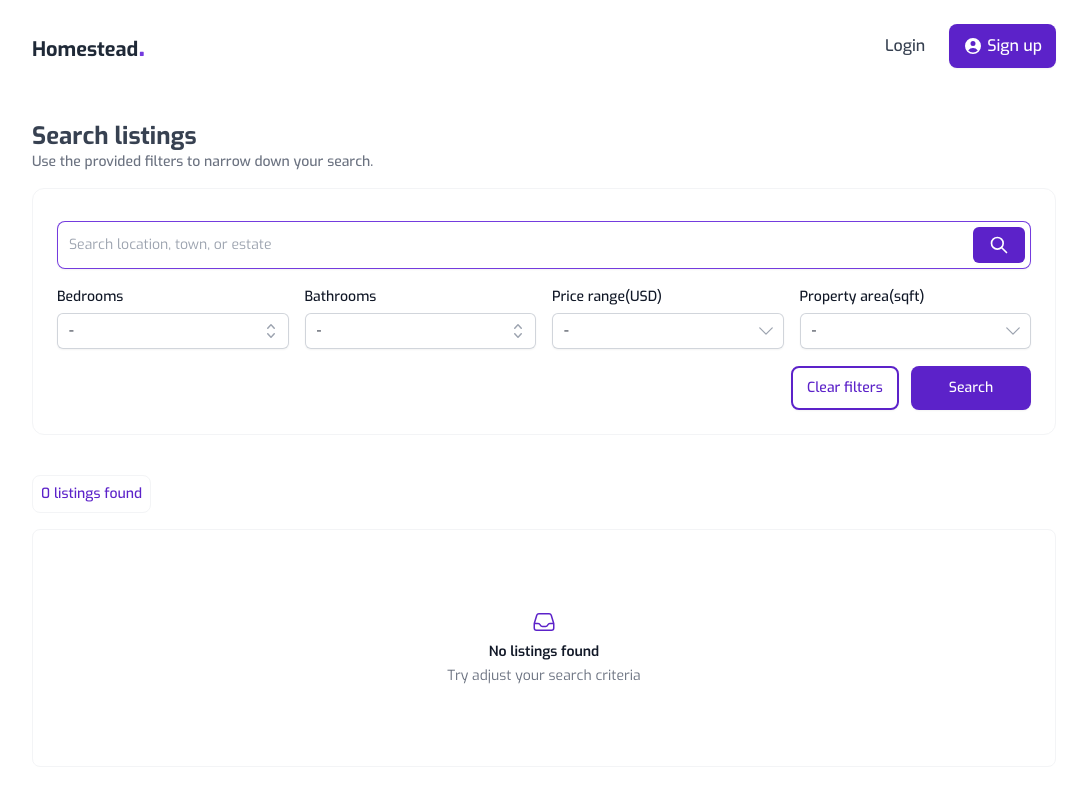
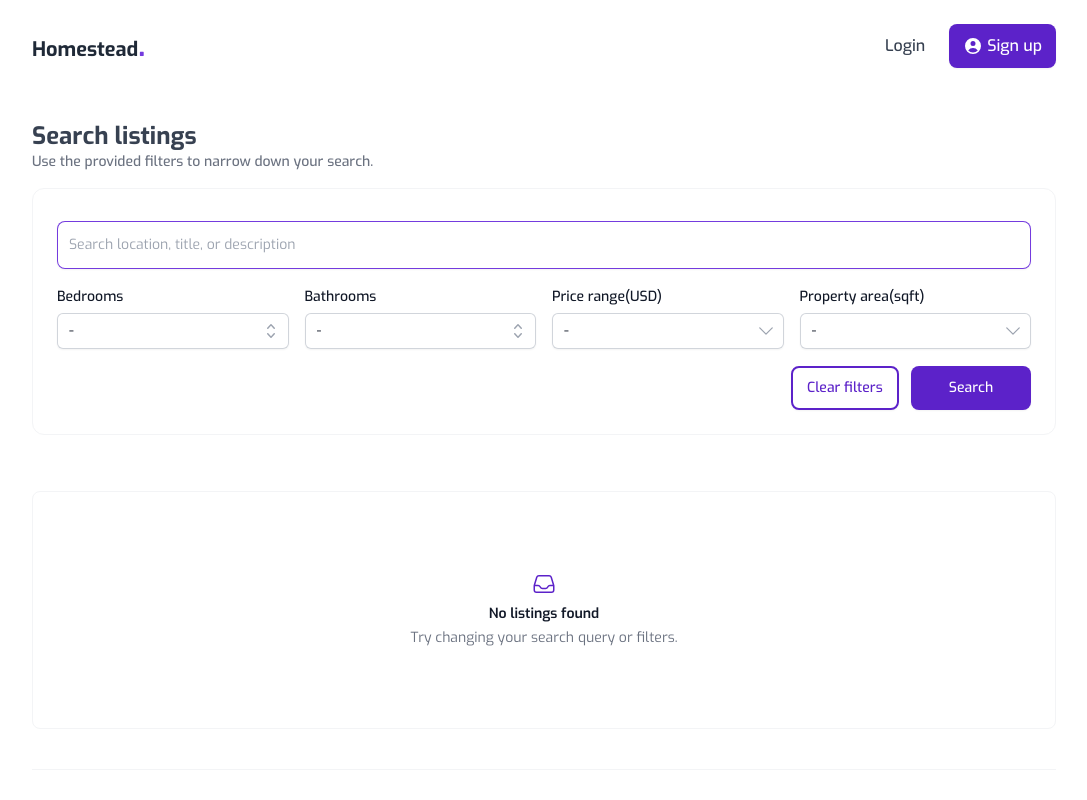
Before and after one commit to jillo-abdullahi/homestead, a Next.js app: page /search-listings in a window 1280 px wide. Shown: the top 800 px of the page, without its empty margins (96-1183 px from the left). Built offline with nearby package versions, Linux system fonts and the light colour scheme.

Commit message:
implement search and filter query - use a single component for search results - update pagination for both home and search page

```diff
--- a/src/components/listingDetails/ListingsEmptyState.tsx
+++ b/src/components/listingDetails/ListingsEmptyState.tsx
@@ -12,15 +12,21 @@ interface ListingsEmptyStateProps {
   descriptionText?: string;
 }
 const ListingsEmptyState: React.FC<ListingsEmptyStateProps> = ({
-  titleText = "No listings available",
-  descriptionText = "Recently added listings will appear here.",
+  titleText,
+  descriptionText,
 }) => (
   <div className="text-center py-20 border border-gray-100 rounded-lg mt-4">
     <div className="text-center w-full flex justify-center">
       <InboxIcon className="w-6 h-6 text-violet-700" />
     </div>
-    <h3 className="mt-2 text-sm font-semibold text-gray-900">{titleText}</h3>
-    <p className="mt-1 text-sm text-gray-500">{descriptionText}</p>
+    <h3 className="mt-2 text-sm font-semibold text-gray-900">
+      {titleText ? titleText : "No listings available"}
+    </h3>
+    <p className="mt-1 text-sm text-gray-500">
+      {descriptionText
+        ? descriptionText
+        : "Recently added listings will appear here."}
+    </p>
   </div>
 );
 
--- a/src/components/pagination/index.tsx
+++ b/src/components/pagination/index.tsx
@@ -2,6 +2,10 @@ import { IconChevronRight, IconChevronLeft } from "@tabler/icons-react";
 
 /**
  * component that displays pagination
+ * @param {function} fetchNextPage - function to fetch next page
+ * @param {function} fetchPrevPage - function to fetch previous page
+ * @param {boolean} hasNextPage - boolean to indicate if there is a next page
+ * @param {boolean} hasPrevPage - boolean to indicate if there is a previous page
  * @returns
  */
 
--- a/src/components/searchListings/SearchInputField.tsx
+++ b/src/components/searchListings/SearchInputField.tsx
@@ -1,4 +1,5 @@
 import { IconSearch } from "@tabler/icons-react";
+import { useRouter } from "next/router";
 /**
  * form to initiate a quick search from the homepage or the search page
  * @param {string} placeholder - placeholder text
@@ -11,7 +12,7 @@ interface SearchInputFieldProps {
   placeholder?: string;
   value: string;
   handleChange: (e: React.ChangeEvent<HTMLInputElement>) => void;
-  handleSubmit: (e: React.FormEvent<HTMLFormElement>) => void;
+  handleSubmit?: (e: React.FormEvent<HTMLFormElement>) => void;
 }
 const SearchInputField: React.FC<SearchInputFieldProps> = ({
   placeholder,
@@ -19,6 +20,9 @@ const SearchInputField: React.FC<SearchInputFieldProps> = ({
   handleChange,
   handleSubmit,
 }) => {
+  const router = useRouter();
+  // hide search form on search page
+  const isOnHomePage = router.pathname === "/";
   return (
     <form className="relative mt-2 flex items-center" onSubmit={handleSubmit}>
       <input
@@ -30,11 +34,13 @@ const SearchInputField: React.FC<SearchInputFieldProps> = ({
         placeholder={placeholder}
         className="block w-full rounded-lg border-0 py-3 pr-14 text-gray-900 shadow-sm ring-1 ring-inset ring-violet-500 placeholder:text-gray-400 focus:ring-2 focus:ring-inset focus:ring-violet-700 sm:text-sm sm:leading-6"
       />
-      <div className="absolute inset-y-0 right-0 flex py-1.5 pr-1.5">
-        <button className="bg-violet-700 text-white rounded-md p-4 flex items-center justify-center">
-          <IconSearch className="w-5 h-5" />
-        </button>
-      </div>
+      {isOnHomePage && (
+        <div className="absolute inset-y-0 right-0 flex py-1.5 pr-1.5">
+          <button className="bg-violet-700 text-white rounded-md p-4 flex items-center justify-center">
+            <IconSearch className="w-5 h-5" />
+          </button>
+        </div>
+      )}
     </form>
   );
 };
--- a/src/components/searchListings/SearchResults.tsx
+++ b/src/components/searchListings/SearchResults.tsx
@@ -1,37 +1,119 @@
-import { memo } from "react";
+import { memo, useState } from "react";
+import { useRouter } from "next/router";
 import PropertyListing from "@/components/listingDetails/PropertyListing";
 import ListingsEmptyState from "@/components/listingDetails/ListingsEmptyState";
 import { Listing } from "@prisma/client";
+import { ListingLoadingState } from "@/components/listingDetails/ListingLoadingState";
+import Pagination from "@/components/pagination";
 /**
  * component to display search results
  * @param {any} searchResults - search results
+ * @param {number} resultsCount - number of results
+ * @param {boolean} loading - boolean to indicate if results are loading
+ * @param {any} error - error object
+ * @param {function} refetch - function to refetch results
+ * @param {string} emptyStateTitle - title for empty state
+ * @param {string} emptyStateDescription - description for empty state
  * @returns
  */
 
 interface SearchResultsProps {
-  searchResults: any;
+  searchResults: Listing[];
+  resultsCount: number;
+  loading?: boolean;
+  error?: any;
+  refetch: any;
+  emptyStateTitle?: string;
+  emptyStateDescription?: string;
 }
 
-// TODO: fetch listings
-const listings: Listing[] = [];
+const SearchResults: React.FC<SearchResultsProps> = ({
+  searchResults,
+  refetch,
+  resultsCount,
+  loading,
+  error,
+  emptyStateTitle,
+  emptyStateDescription,
+}) => {
+  const router = useRouter();
+  const isOnHomePage = router.pathname === "/";
+  const LISTINGS_PER_PAGE = 10;
+  const [pages, setPages] = useState({
+    next: 1,
+    prev: 0,
+  });
 
-const SearchResults: React.FC<SearchResultsProps> = ({ searchResults }) => {
+  const handleNextPage = () => {
+    refetch({
+      skip: pages.next * LISTINGS_PER_PAGE,
+      take: LISTINGS_PER_PAGE,
+    });
+    setPages((prevState) => ({
+      ...prevState,
+      next: prevState.next + 1,
+      prev: prevState.prev + 1,
+    }));
+  };
+
+  const handlePrevPage = () => {
+    refetch({
+      skip: (pages.prev - 1) * LISTINGS_PER_PAGE,
+      take: LISTINGS_PER_PAGE,
+    });
+    setPages((prevState) => ({
+      ...prevState,
+      next: prevState.next - 1,
+      prev: prevState.prev - 1,
+    }));
+  };
+
+  const hasNextPage = resultsCount > pages.next * LISTINGS_PER_PAGE;
+  const hasPrevPage = pages.prev > 0;
+
+  const currentPage = pages.prev * LISTINGS_PER_PAGE + 1;
+  const endPage =
+    pages.next * LISTINGS_PER_PAGE > resultsCount
+      ? resultsCount
+      : pages.next * LISTINGS_PER_PAGE;
+
+  const listingsAvailable = resultsCount > 0;
+  const showPagination = resultsCount > LISTINGS_PER_PAGE;
   return (
     <div>
-      {searchResults.length > 0 && (
-        <div>
-          <div className="mt-6 grid grid-cols-1 sm:grid-cols-3 md:grid-cols-4 lg:grid-cols-5 gap-4">
-            {listings.map(
-              ({
-                id,
-                location,
-                images,
-                bathrooms,
-                bedrooms,
-                area,
-                title,
-                price,
-              }) => (
+      {isOnHomePage && (
+        <>
+          <div className="text-2xl font-bold text-gray-700 mt-7">
+            Recent Properties
+          </div>
+          <div className="text-gray-500 text-sm font-medium">
+            The surroundings are best for your lifestyle
+          </div>
+        </>
+      )}
+      <>
+        {listingsAvailable && (
+          <div className="text-xs text-violet-700 p-2 rounded-lg border border-gray-200 w-fit mt-2">
+            Showing{" "}
+            {currentPage === endPage ? (
+              <span>{endPage.toLocaleString()}</span>
+            ) : (
+              <span>
+                {currentPage.toLocaleString()} - {endPage.toLocaleString()}
+              </span>
+            )}{" "}
+            of {resultsCount.toLocaleString()}
+          </div>
+        )}
+        <div
+          className={`mt-6 grid grid-cols-1 sm:grid-cols-3 md:grid-cols-4 lg:grid-cols-5 gap-4 ${
+            listingsAvailable ? "sm:min-h-[400px]" : ""
+          }`}
+        >
+          {listingsAvailable &&
+            searchResults.map((listing: Listing) => {
+              const { id, location, images, title, price } = listing;
+              return (
                 <PropertyListing
                   key={id}
                   title={title}
@@ -39,20 +121,29 @@ const SearchResults: React.FC<SearchResultsProps> = ({ searchResults }) => {
                   price={price}
                   image={images[0]}
                   id={id}
-                  bedrooms={bedrooms ?? 0}
-                  bathrooms={bathrooms ?? 0}
-                  area={area ?? 0}
                 />
-              )
-            )}
-          </div>
+              );
+            })}
+
+          {loading && <ListingLoadingState />}
+        </div>
+      </>
+
+      {showPagination && (
+        <div className="w-full flex items-center justify-center">
+          <Pagination
+            fetchNextPage={handleNextPage}
+            fetchPrevPage={handlePrevPage}
+            hasNextPage={hasNextPage}
+            hasPrevPage={hasPrevPage}
+          />
         </div>
       )}
 
-      {searchResults.length === 0 && (
+      {!listingsAvailable && !loading && !error && (
         <ListingsEmptyState
-          titleText="No listings found"
-          descriptionText="Try adjust your search criteria"
+          titleText={emptyStateTitle}
+          descriptionText={emptyStateDescription}
         />
       )}
     </div>
--- a/src/containers/SearchListingsContainer.tsx
+++ b/src/containers/SearchListingsContainer.tsx
@@ -1,4 +1,6 @@
 import { useState, useEffect } from "react";
+import { useApolloClient } from "@apollo/client";
+import { FILTER_LISTINGS } from "@/graph/queries";
 import { useRouter } from "next/router";
 import { CurrencyDollarIcon } from "@heroicons/react/24/outline";
 import { IconDimensions } from "@tabler/icons-react";
@@ -9,22 +11,69 @@ import PrimaryButton from "@/components/buttons/PrimaryButton";
 import SecondaryButton from "@/components/buttons/SecondaryButton";
 import SearchResults from "@/components/searchListings/SearchResults";
 import { SearchState } from "@/types";
-import { Listing } from "@prisma/client";
 
 /**
  * container component to show search form for listings
  * @returns
  */
-
 const SearchListingsContainer: React.FC = () => {
   const router = useRouter();
   const { query } = router.query;
+  const client = useApolloClient();
 
   const [searchState, setSearchState] = useState<SearchState>({
     query: "",
     filters: {},
   });
-  const [searchResults, setSearchResults] = useState();
+  const [searchResults, setSearchResults] = useState([]);
+  const [listingsFound, setListingsFound] = useState(0);
+  const [loading, setLoading] = useState(false);
+  const [error, setError] = useState(null);
+  /**
+   * function to fetch listings
+   * @param pagination - pagination object with skip and take
+   * @param query - search query used for initial search
+   * @returns void
+   */
+  const fetchListings = async (
+    pagination: { skip: number; take: number },
+    query?: string
+  ) => {
+    setLoading(true);
+    const { bedrooms, bathrooms, priceRange, area } = searchState.filters;
+    try {
+      const result = await client.query({
+        query: FILTER_LISTINGS,
+
+        variables: {
+          // pagination
+          ...pagination,
+
+          // filters
+          searchQuery: query || searchState.query,
+          bathrooms,
+          bedrooms,
+          maxArea: area?.max,
+          maxPrice: priceRange?.max,
+          minArea: area?.min,
+          minPrice: priceRange?.min,
+        },
+      });
+      const { data } = result;
+      setSearchResults(data.listings);
+      setListingsFound(data.getListingsCount);
+      setLoading(false);
+    } catch (error: any) {
+      setError(error);
+    }
+  };
+
+  useEffect(() => {
+    // only want to run this on initial render
+    // manually fetch listings when filters are changed afterwards
+    if (!query) return;
+    fetchListings({ skip: 0, take: 10 }, query as string);
+  }, [query]);
 
   // handle search query and filters change
   const handleSearchQueryChange = (
@@ -47,28 +96,10 @@ const SearchListingsContainer: React.FC = () => {
     }));
   };
 
-  //TODO: fetch listings
-  const listings: Listing[] = [];
-
-  // handle search query submit
-  const handleSearchQuerySubmit = (e: React.FormEvent<HTMLFormElement>) => {
-    e.preventDefault();
-    if (!searchState.query) return;
-
-    // TODO: fetchFilteredResults();
-  };
-
-  const fetchFilteredResults = async () => {
-    //TODO: fetch filtered listings
-    console.log("fetching filtered listings");
-  };
-
+  // update search query when query param changes
   useEffect(() => {
     if (!query) return;
     setSearchState((prev) => ({ ...prev, query: query as string }));
-
-    // fetch listings with search query
-    // TODO: fetchFilteredResults();
   }, [query]);
 
   // clear filters
@@ -89,10 +120,9 @@ const SearchListingsContainer: React.FC = () => {
       {/* search form and filters  */}
       <div className="w-full border border-gray-100 rounded-xl p-6 space-y-4">
         <SearchInputField
-          placeholder="Search location, town, or estate"
+          placeholder="Search location, title, or description"
           value={searchState.query}
           handleChange={handleSearchQueryChange}
-          handleSubmit={handleSearchQuerySubmit}
         />
 
         {/* filters  */}
@@ -143,7 +173,9 @@ const SearchListingsContainer: React.FC = () => {
               </SecondaryButton>
             </div>
             <div className="min-w-[120px]">
-              <PrimaryButton onClick={fetchFilteredResults}>
+              <PrimaryButton
+                onClick={() => fetchListings({ skip: 0, take: 10 })}
+              >
                 Search
               </PrimaryButton>
             </div>
@@ -152,10 +184,15 @@ const SearchListingsContainer: React.FC = () => {
       </div>
 
       <div className="mt-10">
-        <div className="text-sm font-medium text-violet-700 border rounded-lg p-2 border-gray-100 w-fit">
-          {listings.length} listings found
-        </div>
-        <SearchResults searchResults={listings} />
+        <SearchResults
+          searchResults={searchResults}
+          refetch={fetchListings}
+          resultsCount={listingsFound}
+          loading={loading}
+          error={error}
+          emptyStateDescription="Try changing your search query or filters."
+          emptyStateTitle="No listings found"
+        />
       </div>
     </>
   );
```
Also changed, not shown: src/containers/HomePageContainer.tsx (+8 -118 lines), src/graph/queries.ts (+42 -0 lines).
